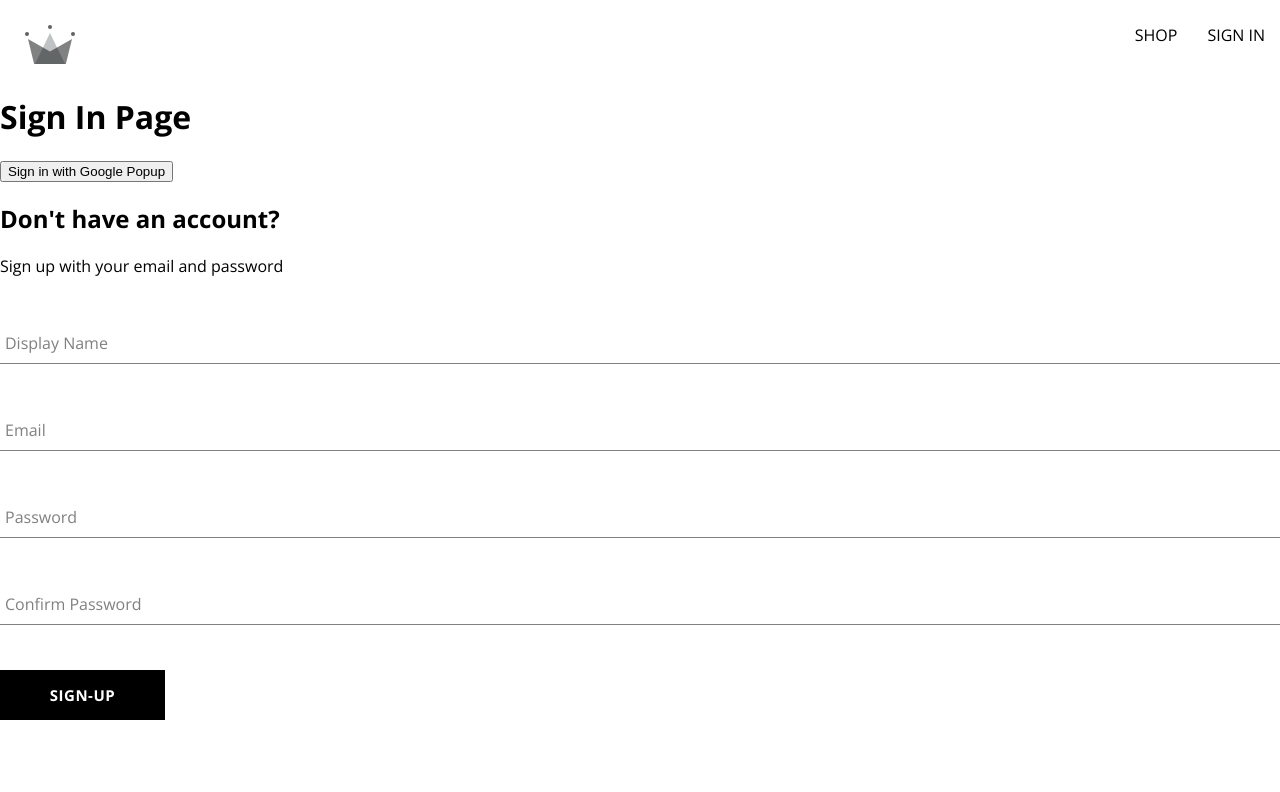
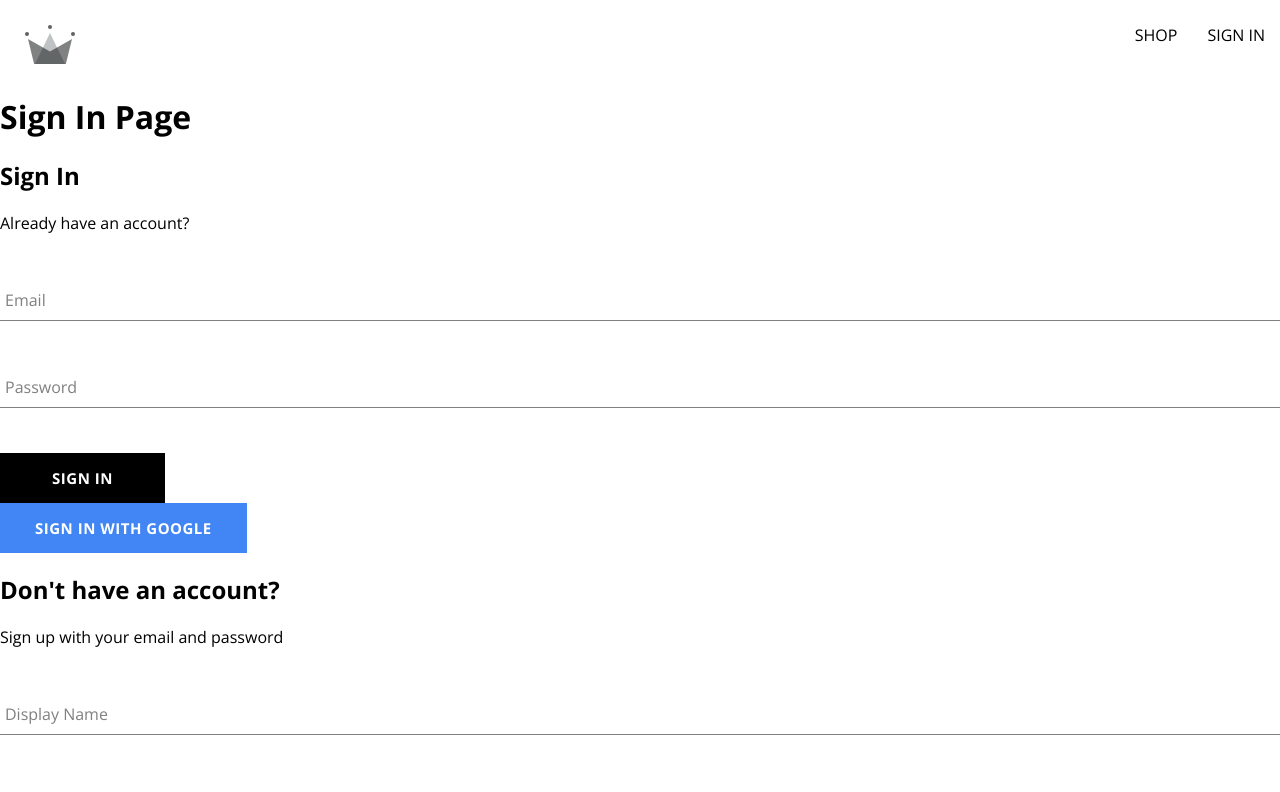
Before and after one commit to josewaihiga/crwn-clothing, a React (Create React App) app: page /sign-in in a window 1280 px wide. Shown: the top 792 px of the page. Built offline with nearby package versions, Linux system fonts and the light colour scheme.

Commit message:
Created basic sign in component using email and password.

```diff
--- a/src/components/form-input/form-input.component.jsx
+++ b/src/components/form-input/form-input.component.jsx
@@ -4,7 +4,7 @@ const FormInput = ({ label, ...otherProps }) => {
   return (
     <div className="group">
       <input className="form-input" {...otherProps} />
-      {label && <label className={`${otherProps.value.length ? "shrink" : ""} form-input-label`}>{label}</label>}
+      {label && <label className={`${otherProps?.value?.length ? "shrink" : ""} form-input-label`}>{label}</label>}
     </div>
   );
 };
--- /dev/null
+++ b/src/components/sign-in-form/sign-in-form.component.jsx
@@ -0,0 +1,63 @@
+import { useState } from "react";
+import FormInput from "../form-input/form-input.component";
+import Button from "../button/button.component";
+import { createUserDocumentFromAuth, signInWithEmailAndPasswordFirebase, signInWithGooglePopup } from "../../utils/firebase/firebase.utils";
+
+const defaultFormFields = {
+  email: "",
+  password: "",
+};
+
+const SignInForm = () => {
+  const [formFields, setFormFields] = useState(defaultFormFields);
+  const { email, password } = formFields;
+
+  const logGoogleUser = async () => {
+    try {
+      const { user } = await signInWithGooglePopup();
+      await createUserDocumentFromAuth(user);
+    } catch (error) {
+      console.log(error);
+    }
+  };
+
+  const resetFormFields = ()=>{
+    setFormFields(defaultFormFields)
+  }
+
+  const handleChange = (event) => {
+    const { name, value } = event.target;
+
+    setFormFields({ ...formFields, [name]: value });
+  };
+
+  const handleSubmit = async (event) => {
+    event.preventDefault();
+
+    try{
+      const {user} = await signInWithEmailAndPasswordFirebase(email, password);
+      console.log(user)
+      // resetFormFields();
+    } catch (error) {
+      console.log(error)
+    }
+  };
+
+  return (
+    <div>
+      <h2>Sign In</h2>
+      <span>Already have an account?</span>
+
+      <form onSubmit={handleSubmit}>
+        <FormInput label="Email" type="email" required onChange={handleChange} name="email" value={email} />
+        <FormInput label="Password" type="password" required onChange={handleChange} name="password" value={password} />
+        <Button>Sign in</Button>
+        <Button buttonType="google" onClick={logGoogleUser}>
+          Sign in with Google
+        </Button>
+      </form>
+    </div>
+  );
+};
+
+export default SignInForm;
--- a/src/routes/sign-in/sign-in.component.jsx
+++ b/src/routes/sign-in/sign-in.component.jsx
@@ -1,18 +1,12 @@
+import SignInForm from "../../components/sign-in-form/sign-in-form.component";
 import SignUpForm from "../../components/sign-up-form/sign-up-form.component";
-import { createUserDocumentFromAuth, signInWithGooglePopup } from "../../utils/firebase/firebase.utils";
 
 const SignIn = () => {
-
-  const logGoogleUser = async () => {
-    const { user } = await signInWithGooglePopup();
-    const userDocRef = await createUserDocumentFromAuth(user);
-  };
-
   return (
     <div>
       <h1>Sign In Page</h1>
-      <button onClick={logGoogleUser}>Sign in with Google Popup</button>
 
+      <SignInForm></SignInForm>
       <SignUpForm></SignUpForm>
     </div>
   );
--- a/src/utils/firebase/firebase.utils.js
+++ b/src/utils/firebase/firebase.utils.js
@@ -1,6 +1,6 @@
 import { initializeApp } from "firebase/app";
 import { getAnalytics } from "firebase/analytics";
-import { getAuth, signInWithRedirect, signInWithPopup, GoogleAuthProvider, createUserWithEmailAndPassword } from "firebase/auth";
+import { getAuth, signInWithRedirect, signInWithPopup, GoogleAuthProvider, createUserWithEmailAndPassword, signInWithEmailAndPassword } from "firebase/auth";
 
 import { getFirestore, doc, getDoc, setDoc } from "firebase/firestore";
 
@@ -52,7 +52,7 @@ export const createUserDocumentFromAuth = async (userAuth, additionalInformation
         displayName,
         email,
         createdAt,
-        ...additionalInformation
+        ...additionalInformation,
       });
     } catch (error) {
       console.log("error creating the user", error.message);
@@ -68,3 +68,9 @@ export const createAuthUserWithEmailAndPassword = async (email, password) => {
 
   return await createUserWithEmailAndPassword(auth, email, password);
 };
+
+export const signInWithEmailAndPasswordFirebase = async (email, password) => {
+  if (!email || !password) return;
+
+  return await signInWithEmailAndPassword(auth, email, password);
+};
```
Also changed, not shown: src/components/sign-up-form/sign-up-form.component.jsx (line endings or trailing spaces).
